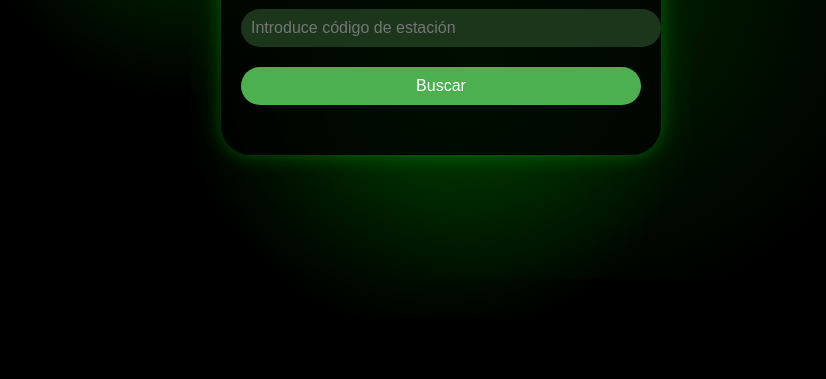
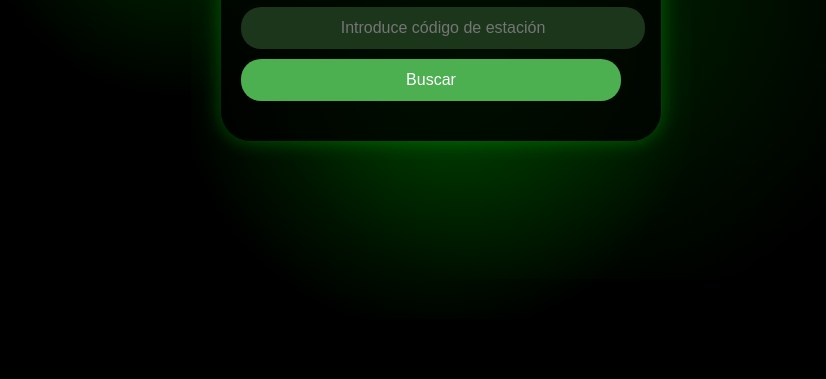
Before and after one commit to Filxo2n/borrador-buscador-estaciones-adif, a plain HTML site: page index.html in a window 1280 px wide. Shown: the part 421-800 px from the top of the page, without its empty margins (199-1025 px from the left). Drawn offline with Linux system fonts and the light colour scheme.

Commit message:
Update index.html

```diff
--- a/index.html
+++ b/index.html
@@ -33,12 +33,14 @@
             text-align: center;
         }
         select, input, button {
-            width: 100%;
+            width: calc(100% - 20px);
             margin: 10px 0;
-            padding: 10px;
+            padding: 12px;
             border: none;
             border-radius: 20px;
             font-size: 16px;
+            text-align: center;
+            display: block;
         }
         select, input {
             background: #1b361b;
@@ -65,9 +67,10 @@
             max-height: 150px;
             overflow-y: auto;
             position: absolute;
-            width: 90%;
+            width: calc(100% - 20px);
             max-width: 380px;
             z-index: 10;
+            text-align: center;
         }
         .sugerencia {
             padding: 8px;
```
